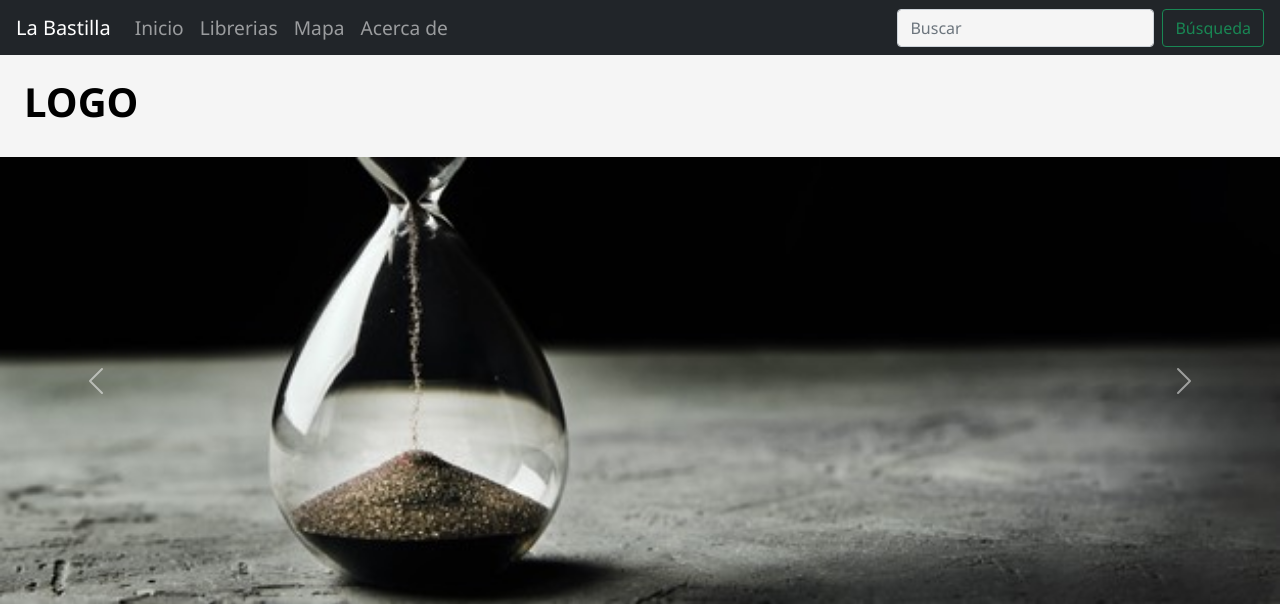
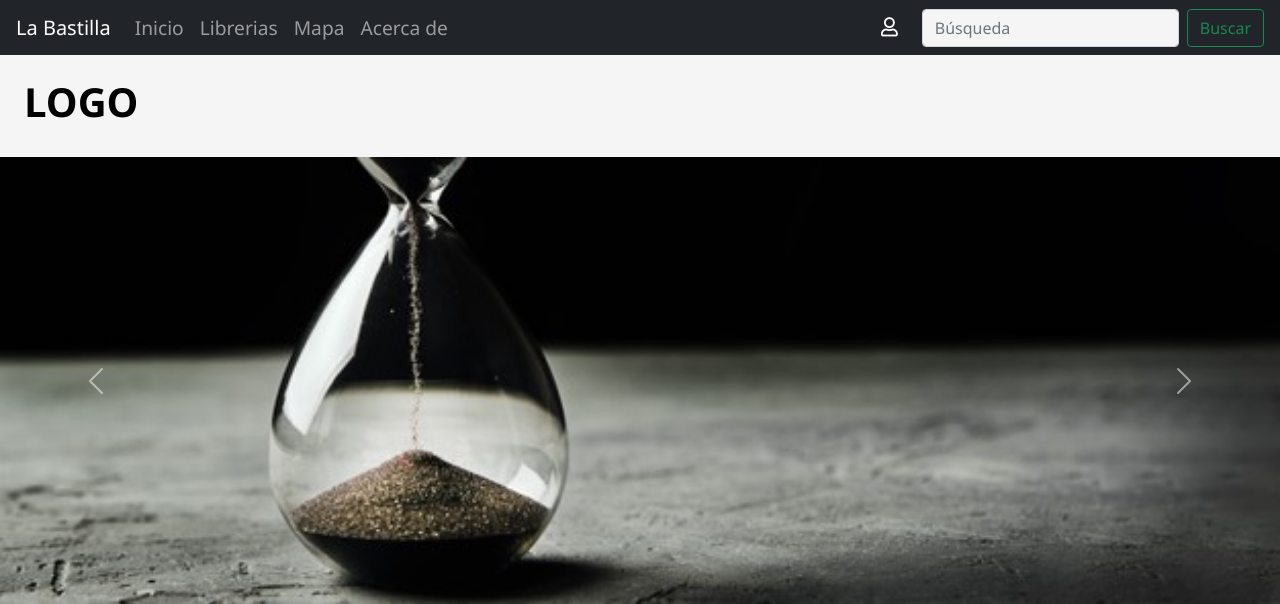
Before and after one commit to proyectoBastilla/pagina_principal, a PHP site: page /index.php in a window 1280 px wide. Shown: the top 604 px of the page. Run offline with PHP 8.4, Linux system fonts and the light colour scheme.

Commit message:
Icono pestaña

```diff
--- a/iconos.txt
+++ b/iconos.txt
@@ -23,3 +23,4 @@ SORT DOWN - <i class="fas fa-sort-alpha-down"></i>
 SORT DOWN ALT - <i class="fas fa-sort-alpha-down-alt"></i>
 SORT AMOUNT - <i class="fas fa-sort-amount-down"></i>
 SORT AMOUNT ALT - <i class="fas fa-sort-amount-down-alt"></i>
+LOGIN - <i class="far fa-user"></i>
--- a/includes/header.php
+++ b/includes/header.php
@@ -6,10 +6,12 @@
     <meta http-equiv="X-UA-Compatible" content="IE=edge">
     <meta name="viewport" content="width=device-width, initial-scale=1.0">
     <title>La Bastilla</title>
+    <link rel="shortcut icon" href="img/favicon.png">
     <!-- Link con BOOTSTRAP 5 -->
     <link href="https://cdn.jsdelivr.net/npm/bootstrap@5.0.1/dist/css/bootstrap.min.css" rel="stylesheet" integrity="sha384-+0n0xVW2eSR5OomGNYDnhzAbDsOXxcvSN1TPprVMTNDbiYZCxYbOOl7+AMvyTG2x" crossorigin="anonymous">
     <!-- Link con Font Awesome -->
     <link rel="stylesheet" href="https://cdnjs.cloudflare.com/ajax/libs/font-awesome/5.15.3/css/all.min.css">
+    <!-- Link a estilo CSS -->
     <link href="css/styles.css" rel="stylesheet">
 
 </head>
@@ -26,8 +28,9 @@
                 <li class="nav-item"><a class="nav-link" href="acerca.php">Acerca de</a></li>
               </ul>
               <form action="busqueda.php" method="post" class="d-flex">
-                <input class="form-control me-2" type="search" placeholder="Buscar" style="background-color:#f5f5f5;" aria-label="Search">
-                <input class="btn btn-outline-success" type="submit" value="Búsqueda">
+                <i href="" class="far fa-user color-white me-4 mt-2" style="color: white;"></i>
+                <input class="form-control me-2" type="search" placeholder="Búsqueda" style="background-color:#f5f5f5;" aria-label="Search">
+                <input class="btn btn-outline-success" type="submit" value="Buscar">
               </form>
             </div>
       </nav>
```
Also changed, not shown: img/favicon.png (added).
